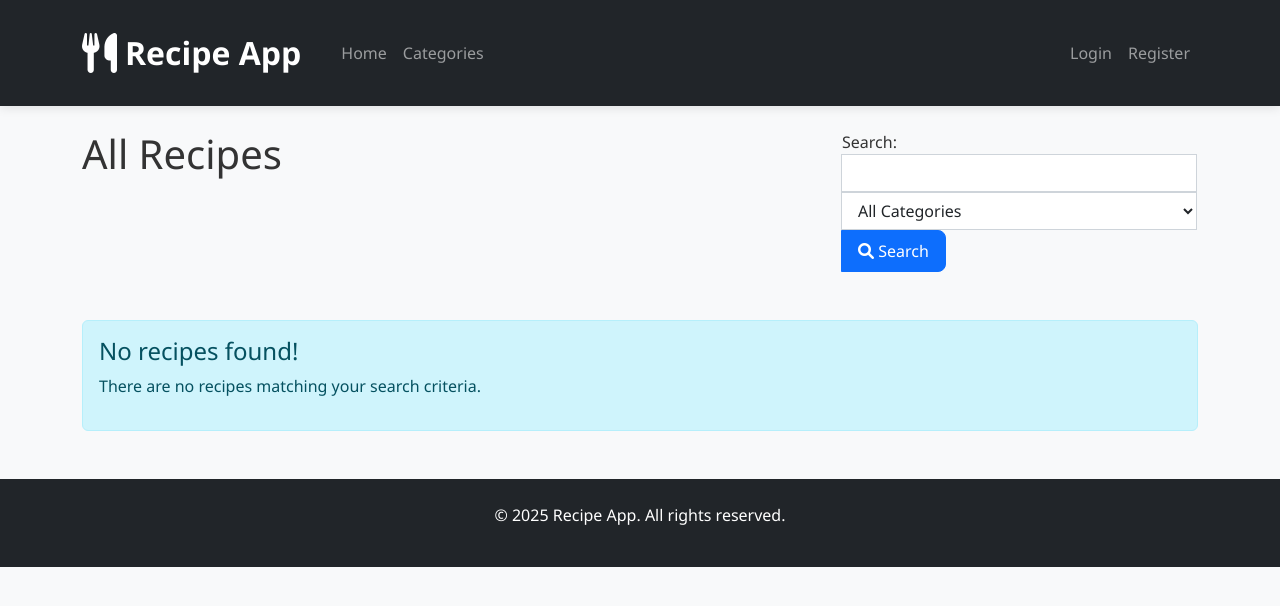
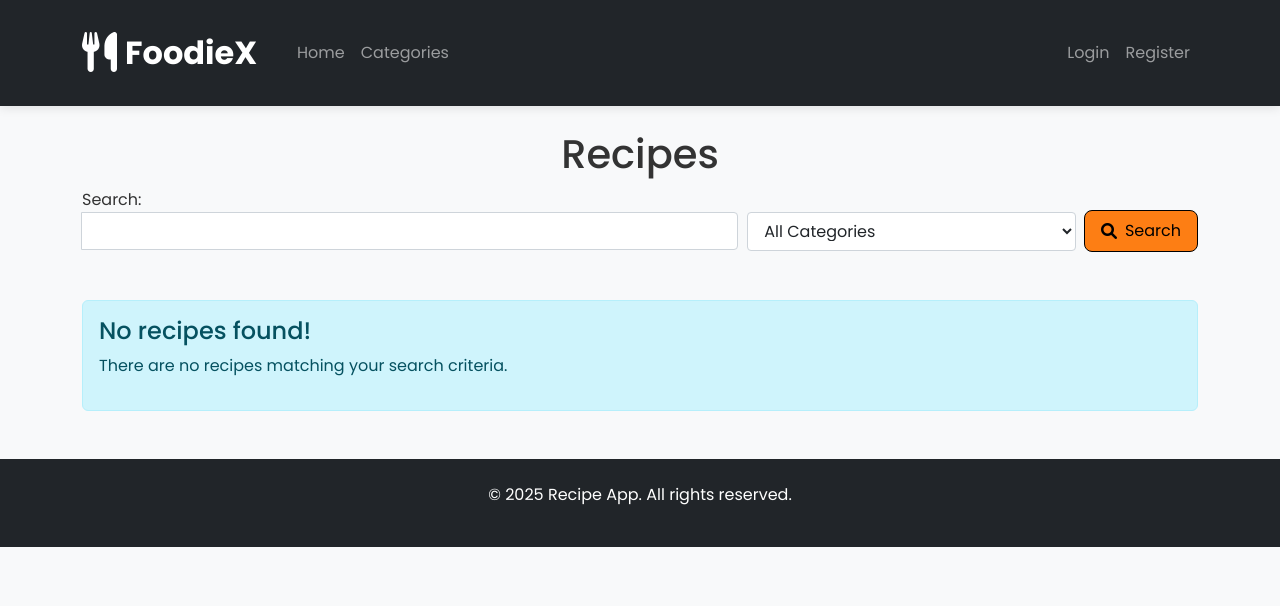
Before and after one commit to Iam-samyog/FoodieX, a Django app: page / in a window 1280 px wide. Shown: the top 606 px of the page. Run offline with Django 5.2, Linux system fonts and the light colour scheme; data that the repository does not hold is empty.

Commit message:
Improved the design of the  Search bar

```diff
--- a/static/css/style.css
+++ b/static/css/style.css
@@ -1,5 +1,6 @@
+@import url('https://fonts.googleapis.com/css2?family=Poppins:ital,wght@0,100;0,200;0,300;0,400;0,500;0,600;0,700;0,800;0,900;1,100;1,200;1,300;1,400;1,500;1,600;1,700;1,800;1,900&family=Roboto:ital,wght@0,100..900;1,100..900&display=swap');
 body {
-    font-family: 'Segoe UI', Tahoma, Geneva, Verdana, sans-serif;
+    font-family: "Poppins", sans-serif;
     background-color: #f8f9fa;
     color: #333;
 
@@ -8,7 +9,7 @@ body {
 /* Card Styles */
 .card {
     border-radius: 10px;
-    border: none;
+    border: 3px solid black;
     transition: transform 0.3s ease, box-shadow 0.3s ease;
 }
 
@@ -72,13 +73,15 @@ textarea.form-control {
 }
 
 .btn-primary {
-    background-color: #0d6efd;
-    border-color: #0d6efd;
+    background-color: #fd7e14;
+    border-color: black;
+    color:black;
 }
 
 .btn-primary:hover {
-    background-color: #0b5ed7;
-    border-color: #0a58ca;
+    background-color: #fd7d14b8;
+    border-color: black;
+    color:black;
 }
 
 /* Navigation */
@@ -116,7 +119,9 @@ footer {
 .search-form {
     padding: 15px;
     background-color: #fff;
-    border-radius: 10px;
+    border-radius: 50px;
+    width: 50px;
+    max-width: 100px;
     box-shadow: 0 2px 5px rgba(0, 0, 0, 0.05);
     margin-bottom: 20px;
 }
--- a/templates/base.html
+++ b/templates/base.html
@@ -13,8 +13,8 @@
 <body>
     <nav class="navbar navbar-expand-lg navbar-dark bg-dark p-4">
         <div class="container hstack gap-3">
-            <a class="navbar-brand fs-2 pr-4 " href="{% url 'recipe_list' %}">
-                <i class="fas fa-utensils fa-lg me-2"></i>Recipe App
+            <a class="navbar-brand fs-2 pr-4  " href="{% url 'recipe_list' %}">
+                <i class="fas fa-utensils fa-lg me-2"></i>FoodieX
             </a>
             <button class="navbar-toggler" type="button" data-bs-toggle="collapse" data-bs-target="#navbarNav">
                 <span class="navbar-toggler-icon"></span>
--- a/templates/recipes/recipe_list.html
+++ b/templates/recipes/recipe_list.html
@@ -4,20 +4,23 @@
 {% block title %}Recipes{% endblock %}
 
 {% block content %}
+
 <div class="row mb-4">
-    <div class="col-md-8">
-        <h1>All Recipes</h1>
-    </div>
-    <div class="col-md-4">
-        <form method="get" class="d-flex">
-            <div class="input-group">
+    <div class="col-md-12 text-center  align-items-center">
+        <h1 class="me-auto">Recipes</h1>
+
+        <form method="get" class="d-flex align-items-center w-80 ">
+            <div class="input-group me-2 d-flex align-items-center w-20">
                 {{ search_form.query.label_tag }}
                 {{ search_form.query }}
+
+            </div>
+            <div class="input-group mt-4 me-2 d-flex align-items-center w-50">
                 {{ search_form.category }}
-                <button type="submit" class="btn btn-primary">
-                    <i class="fas fa-search"></i> Search
-                </button>
             </div>
+            <button type="submit" class="btn mt-4 btn-primary d-flex gap-2 align-items-center w-10">
+                <i class="fas fa-search"></i> Search
+            </button>
         </form>
     </div>
 </div>
@@ -33,6 +36,8 @@
         </div>
     </div>
 </div>
+
+
 
 {% if recipes %}
     <div class="row row-cols-1 row-cols-md-2 row-cols-lg-3 g-4">
```
